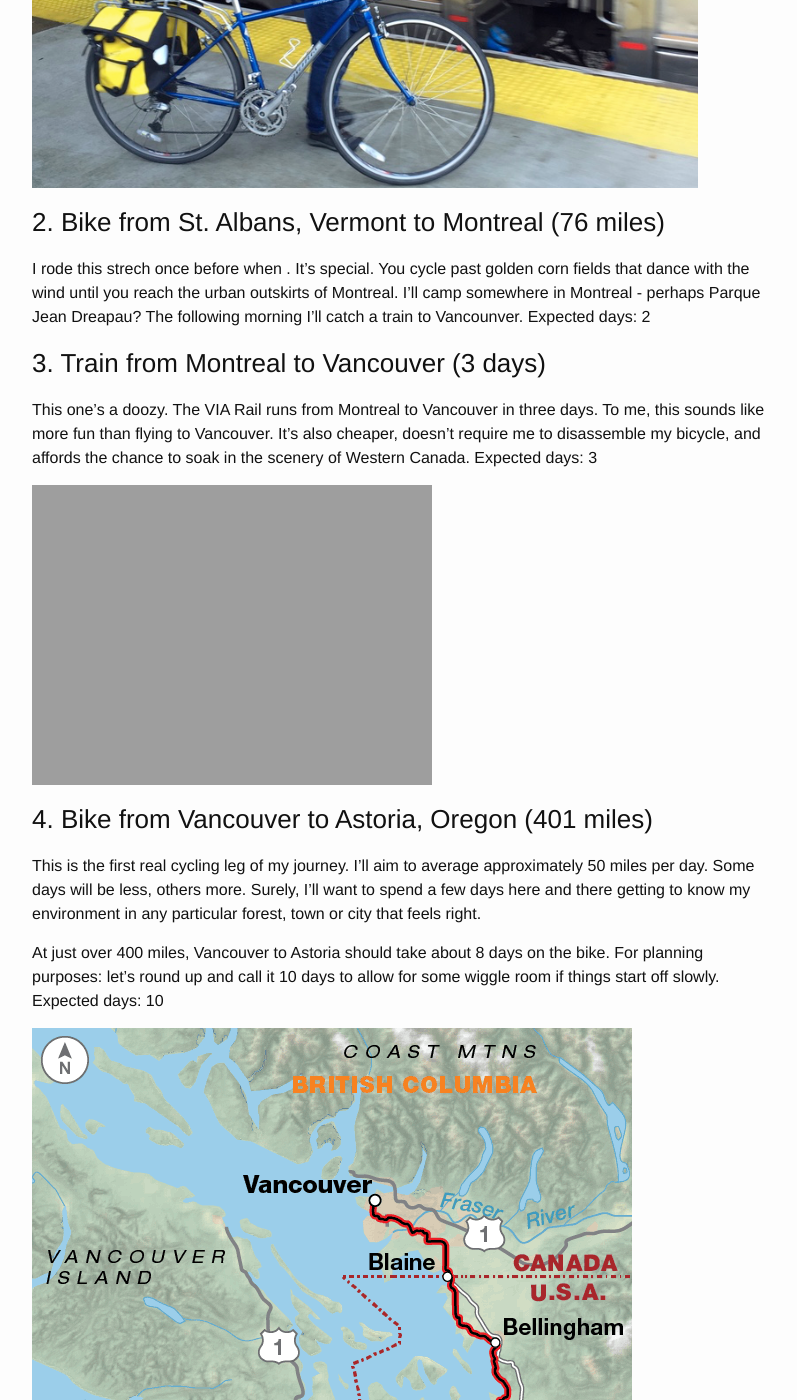
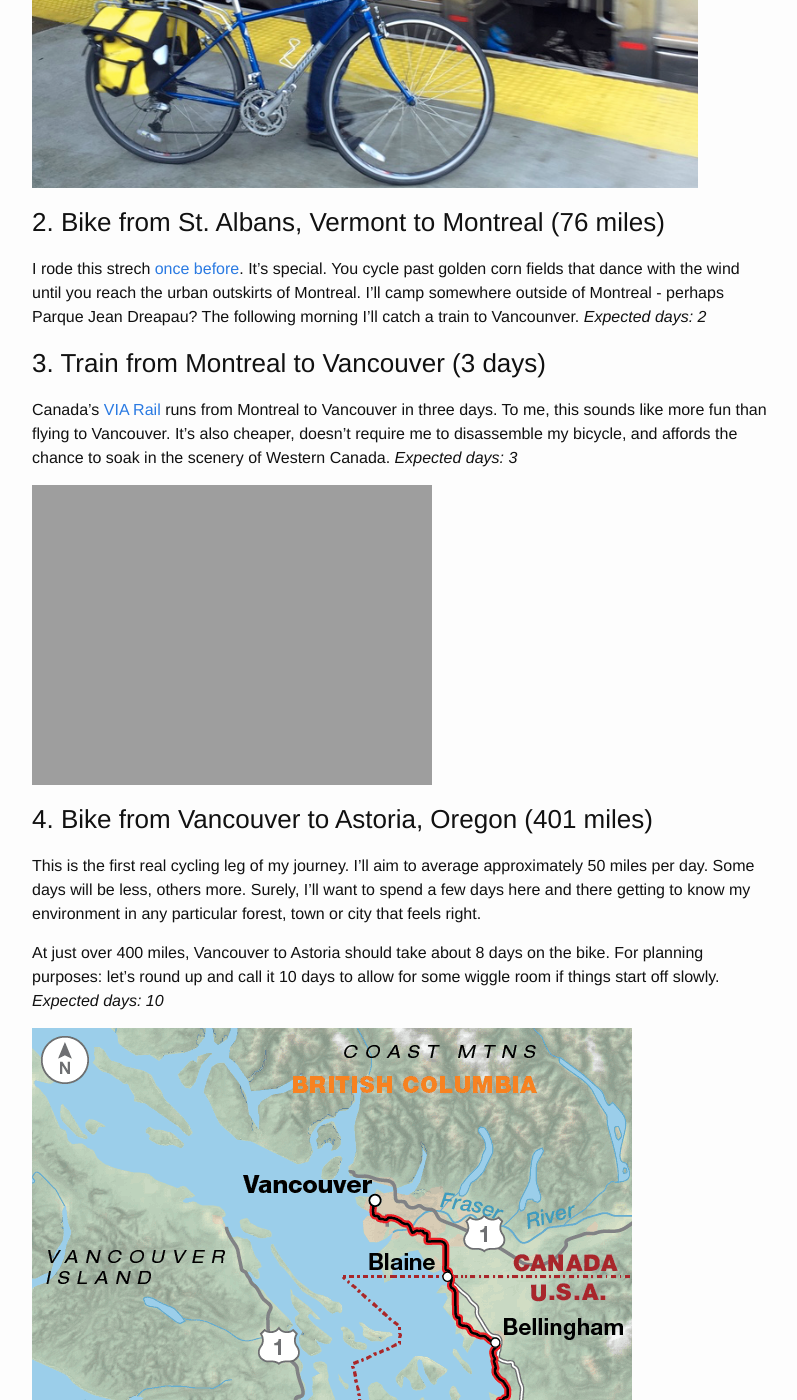
Before and after one commit to willgeary/willgeary.github.io, a Jekyll site: the page built from _posts/2016-05-20-biking-from-vancouver-to-los-angeles.markdown, in a window 1280 px wide and 1400 px high, scrolled down 1155 px. Shown: the whole window, without its empty margins (238-1035 px from the left). Built offline with Jekyll 4.4.1, drawn with Linux system fonts in a browser that asks for light colours; nearby versions of some CDN libraries; some of the changed text lies outside the part shown.

Commit message:
save my work

```diff
--- a/_posts/2016-05-20-biking-from-vancouver-to-los-angeles.markdown
+++ b/_posts/2016-05-20-biking-from-vancouver-to-los-angeles.markdown
@@ -15,17 +15,17 @@
 
 ### 1. Train from New York to St. Albans, Vermont
 
-I'll be starting the voyage from my home in New York City. Good news: As of May 1 2016, Amtrak allows passengers to [bring bikes on-board](http://media.amtrak.com/2016/04/amtrak-now-offers-bike-service-on-the-vermonter/) the *Vermonter* train. Just in time. I'll plan to take the train up from New York to St. Albans, a small city in Vermont north of Burlington and south of the Canadian Border. Expected days: 1
+I'll be starting the voyage from my home in New York City. Good news: As of May 1 2016, Amtrak allows passengers to [bring bikes on-board](http://media.amtrak.com/2016/04/amtrak-now-offers-bike-service-on-the-vermonter/) the *Vermonter* train. Just in time. I'll plan to take the train up from New York to St. Albans, a small city in Vermont north of Burlington and south of the Canadian Border. *Expected days: 1*
 
 ![fig]({{ site.url }}/assets/2016-05-20-vermonter.png)
 
 ### 2. Bike from St. Albans, Vermont to Montreal (76 miles)
 
-I rode this strech once before when . It's special. You cycle past golden corn fields that dance with the wind until you reach the urban outskirts of Montreal. I'll camp somewhere in Montreal - perhaps Parque Jean Dreapau? The following morning I'll catch a train to Vancounver. Expected days: 2
+I rode this strech [once before](http://willgeary.github.io/biking/2014/09/01/biking-from-new-york-to-montreal.html). It's special. You cycle past golden corn fields that dance with the wind until you reach the urban outskirts of Montreal. I'll camp somewhere outside of Montreal - perhaps Parque Jean Dreapau? The following morning I'll catch a train to Vancounver. *Expected days: 2*
 
 ### 3. Train from Montreal to Vancouver (3 days)
 
-This one's a doozy. The VIA Rail runs from Montreal to Vancouver in three days. To me, this sounds like more fun than flying to Vancouver. It's also cheaper, doesn't require me to disassemble my bicycle, and affords the chance to soak in the scenery of Western Canada. Expected days: 3
+Canada's [VIA Rail](http://www.viarail.ca/en) runs from Montreal to Vancouver in three days. To me, this sounds like more fun than flying to Vancouver. It's also cheaper, doesn't require me to disassemble my bicycle, and affords the chance to soak in the scenery of Western Canada. *Expected days: 3*
 
 ![fig]({{ site.url }}/assets/2016-05-20-via-rail-thru-canada.jpg)
 
@@ -33,13 +33,17 @@
 
 This is the first real cycling leg of my journey. I'll aim to average approximately 50 miles per day. Some days will be less, others more. Surely, I'll want to spend a few days here and there getting to know my environment in any particular forest, town or city that feels right.
 
-At just over 400 miles, Vancouver to Astoria should take about 8 days on the bike. For planning purposes: let's round up and call it 10 days to allow for some wiggle room if things start off slowly. Expected days: 10
+At just over 400 miles, Vancouver to Astoria should take about 8 days on the bike. For planning purposes: let's round up and call it 10 days to allow for some wiggle room if things start off slowly. *Expected days: 10*
 
 ![fig]({{ site.url }}/assets/2016-05-20-vancouver-astoria.gif)
 
 ### 5. Bike from Astoria, Oregon to Crescent City, CA (407 miles)
 
-**Days: 10**
+The second leg of the trip starts off in Astoria, the Northwest corner of Oregon and heads South, hugging the pacific cost.
+
+![fig]({{ site.url }}/assets/2016-05-20-astoria-crescent-city.gif)
+
+*Expected days: 10*
 
 ### 6. Bike from Crescent City, CA to San Francisco (412 miles)
 
```
Also changed, not shown: other parts of _posts/2016-05-20-biking-from-vancouver-to-los-angeles.markdown (+1 -1 lines), assets/2016-05-20-astoria-crescent-city.gif (added).
